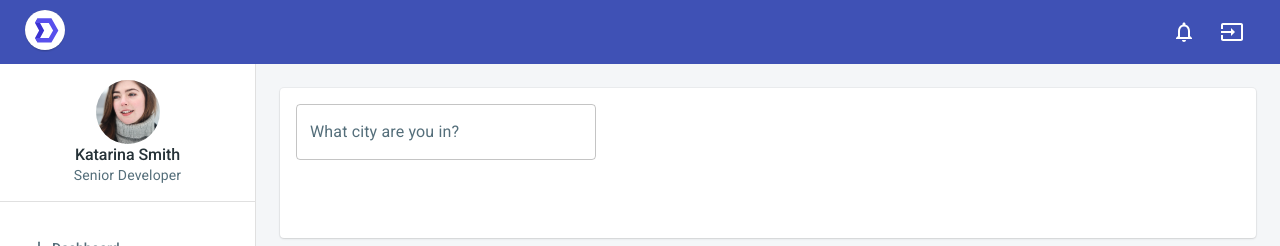
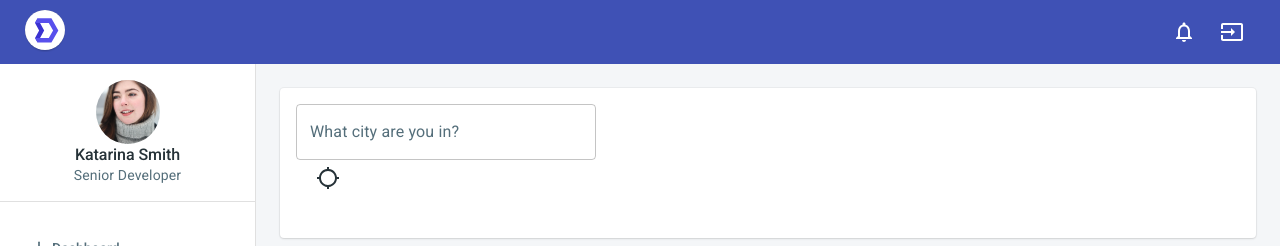
Before and after one commit to Team-Cozy/Weather-Frontend, a React (Create React App) app: page /app/dashboard in a window 1280 px wide. Shown: the top 246 px of the page. Built offline with nearby package versions, Linux system fonts and the light colour scheme.

Commit message:
Add GPS location button

```diff
--- a/src/components/CitySearch.js
+++ b/src/components/CitySearch.js
@@ -28,14 +28,14 @@ export default function CitySearch() {
   return (
     <Autocomplete
       value={value}
-      onChange={(event, newValue) => {
+      onChange={(_event, newValue) => {
         setValue(newValue);
       }}
       filterOptions={(options, params) => {
         const filtered = filter(options, params);
         return filtered;
       }}
-      onInputChange={(event, newInputValue) => {
+      onInputChange={(_event, newInputValue) => {
         setInputValue(newInputValue);
       }}
       selectOnFocus
--- /dev/null
+++ b/src/components/UserLocationForm.js
@@ -0,0 +1,15 @@
+import React from 'react';
+import { Grid } from '@material-ui/core';
+import CitySearch from './CitySearch';
+import GPSLocationButton from './location/GPSLocationButton';
+
+export default function UserLocationForm() {
+  return (
+    <Grid>
+      <Grid item>
+        <CitySearch />
+        <GPSLocationButton />
+      </Grid>
+    </Grid>
+  );
+}
--- /dev/null
+++ b/src/components/location/GPSLocationButton.js
@@ -0,0 +1,42 @@
+import React, { useState } from 'react';
+import { Button, CircularProgress } from '@material-ui/core';
+import { LocationOn, LocationSearching } from '@material-ui/icons';
+import { useUserLocation } from 'src/components/UserLocationProvider';
+import { CoordinateLocation } from '../../api/Location';
+
+function geolocationPromise(options) {
+  return new Promise((resolve, reject) => {
+    window.navigator.geolocation.getCurrentPosition(resolve, reject, options);
+  });
+}
+
+export default function GPSLocationButton() {
+  const [searching, setSearching] = useState(false);
+  const { location, setLocation } = useUserLocation();
+
+  let inner;
+  if (location) {
+    inner = <LocationOn />;
+  } else if (searching) {
+    inner = <CircularProgress />;
+  } else {
+    inner = <LocationSearching />;
+  }
+
+  return (
+    <Button onClick={async () => {
+      setSearching(true);
+      const geolocation = await geolocationPromise();
+      setLocation(
+        new CoordinateLocation(
+          geolocation.coords.latitude,
+          geolocation.coords.longitude
+        )
+      );
+      setSearching(false);
+    }}
+    >
+      {inner}
+    </Button>
+  );
+}
--- a/src/views/reports/DashboardView/CurrentWeather.js
+++ b/src/views/reports/DashboardView/CurrentWeather.js
@@ -1,5 +1,4 @@
 import {
-  Avatar,
   Box,
   Card,
   CardContent,
@@ -15,7 +14,7 @@ import { ArrowUp, CloudRain } from 'react-feather';
 import { useBackendAPI } from 'src/components/BackendAPIProvider';
 import { useUnitConverters } from 'src/components/UnitConversionProvider';
 import { useUserLocation } from 'src/components/UserLocationProvider';
-import CitySearch from '../../../components/CitySearch';
+import UserLocationForm from '../../../components/UserLocationForm';
 
 const useStyles = makeStyles((theme) => ({
   root: {
@@ -56,9 +55,6 @@ function WeatherCardInner({ weather }) {
             {temperature.convert(weather.weather.temperature.temp).toFixed(1)}
             {temperature.units}
           </Typography>
-        </Grid>
-        <Grid item>
-          <Avatar className={classes.avatar} />
         </Grid>
       </Grid>
       <Box mt={2} display="flex" alignItems="center">
@@ -103,7 +99,7 @@ const CurrentWeather = ({ className, ...rest }) => {
 
   let cardInner = null;
   if (location == null) {
-    cardInner = <CitySearch />;
+    cardInner = <UserLocationForm />;
   }
   if (weather != null) {
     cardInner = <WeatherCardInner weather={weather} />;
```
